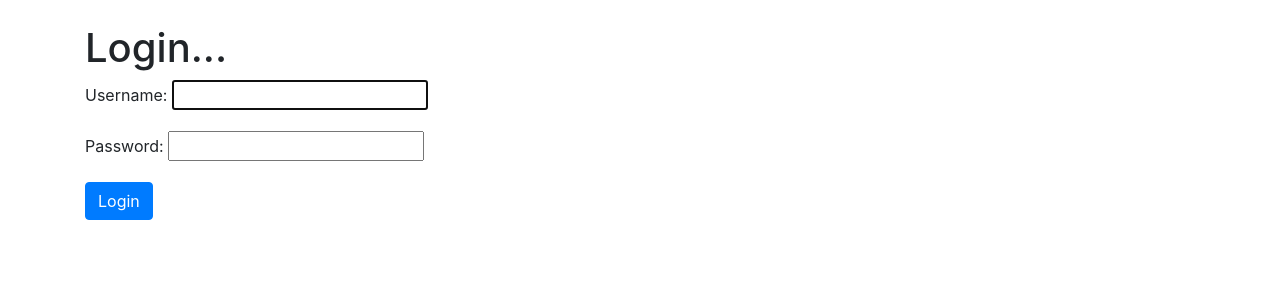
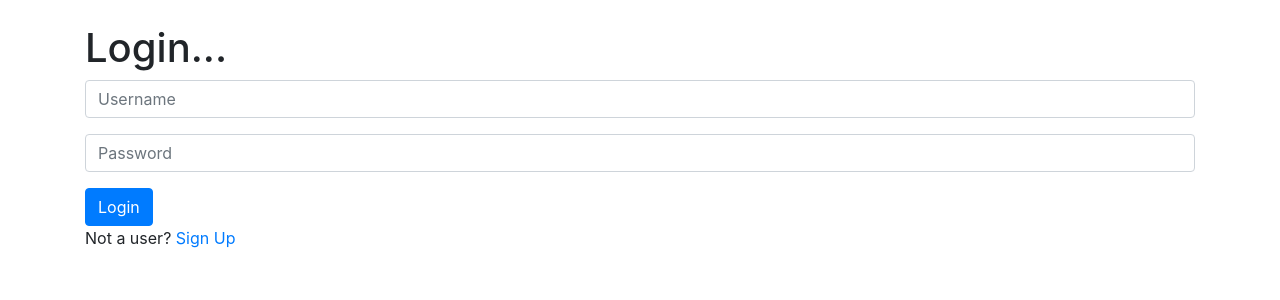
Before and after one commit to silverab/detail-blog, a Django app: page /members/login/ in a window 1280 px wide. Shown: the part 56-356 px from the top of the page. Run offline with Django 3.2, Linux system fonts and the light colour scheme.

Commit message:
bootstrap login form

```diff
--- a/templates/registration/login.html
+++ b/templates/registration/login.html
@@ -5,8 +5,15 @@
 	<div class="form-group">
 		<form method="POST">
 			{% csrf_token %}
-			{{ form.as_p }}
+			<div class="form-group">
+				<input type="text" class="form-control" name="username" placeholder="Username">
+			</div>
+			<div class="form-group">
+				<input type="password" class="form-control" name="password" placeholder="Password">
+			</div>
 			<button class="btn btn-primary">Login</button>
 		</form>
+
+		<p>Not a user? <a href="{% url 'signup' %}">Sign Up</a></p>
 	</div>
 {% endblock content %}
```
